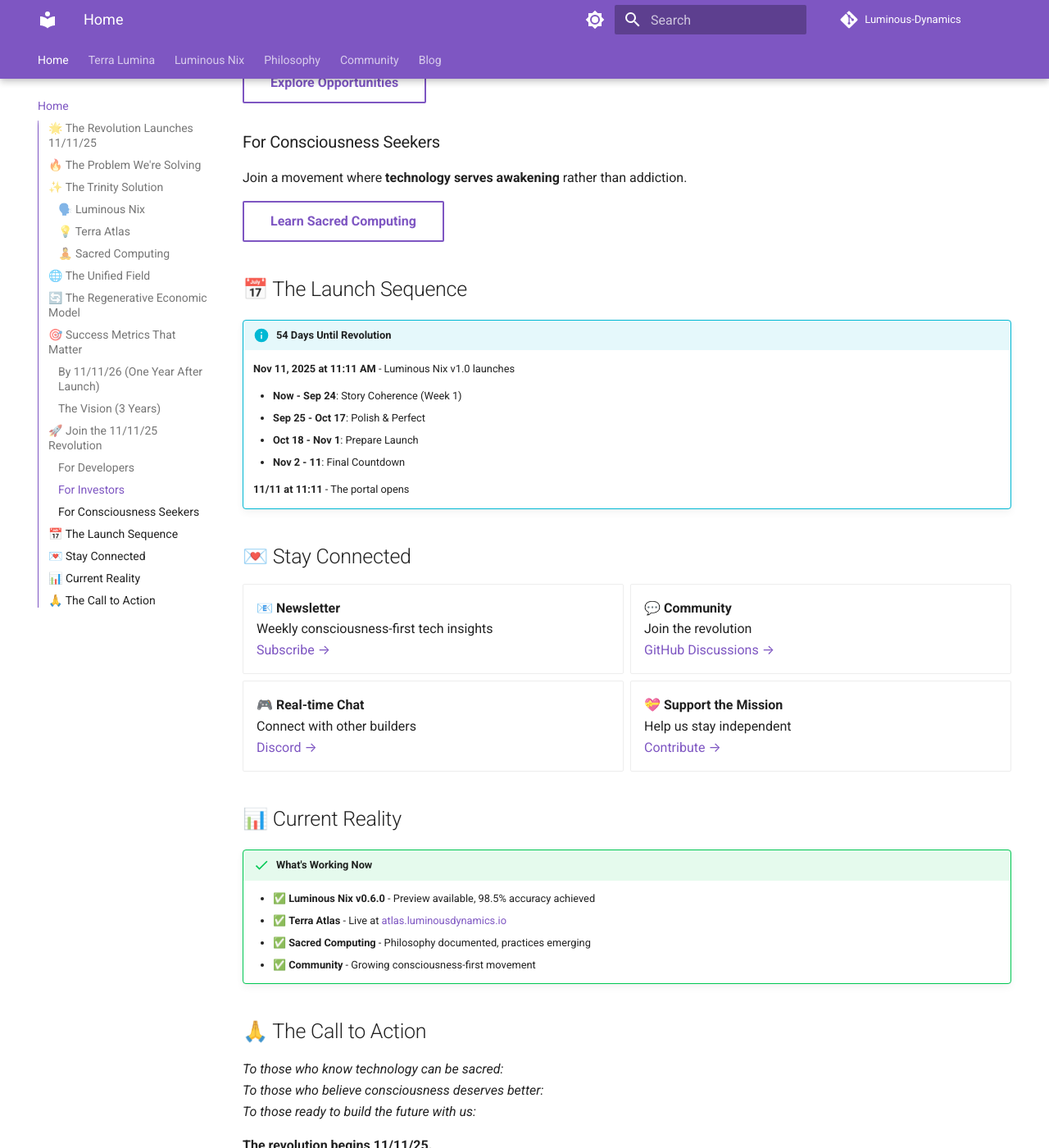
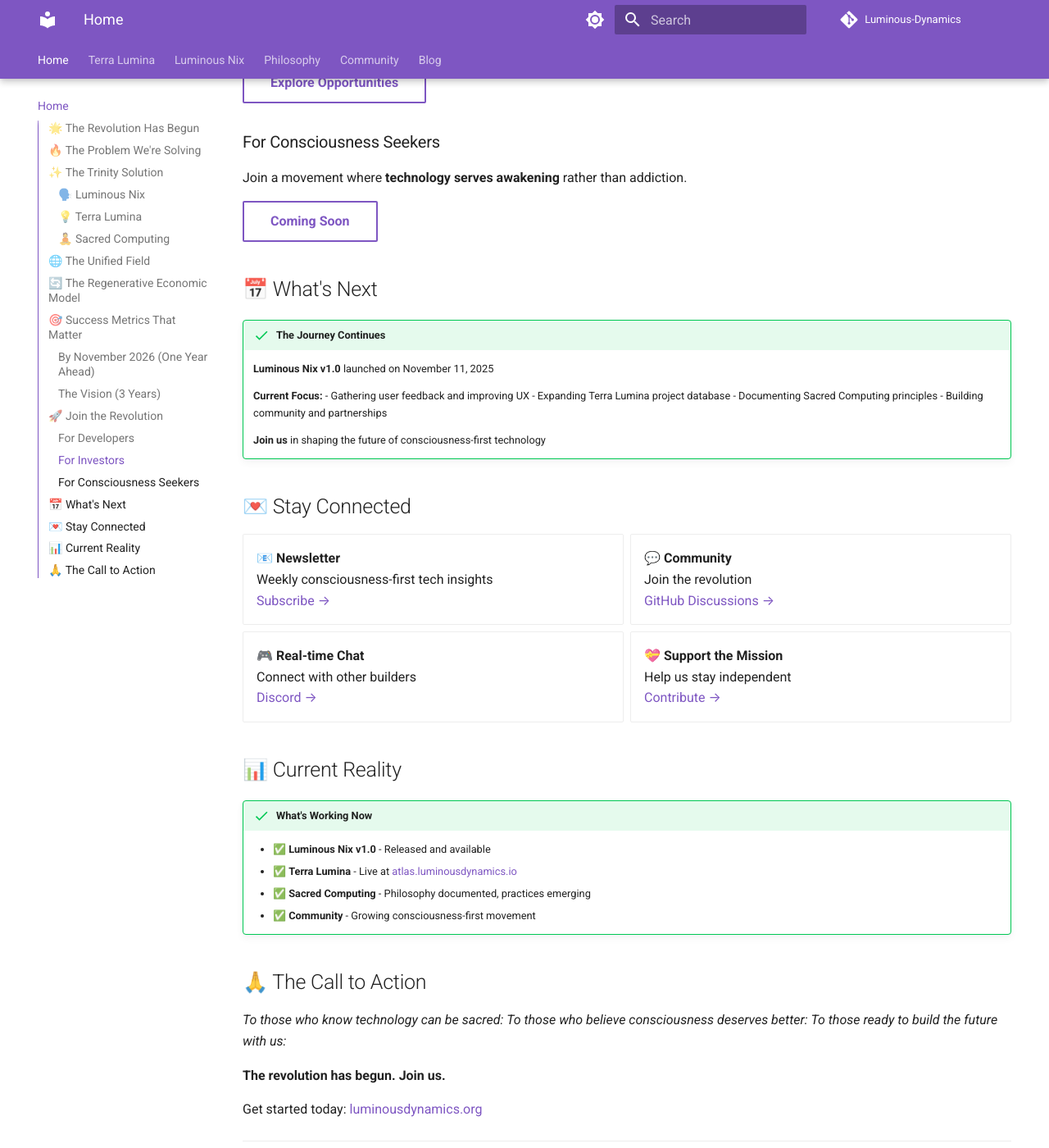
Before and after one commit to Luminous-Dynamics/docs, an MkDocs documentation site: the page built from docs/index.md, in a window 1280 px wide and 1400 px high, scrolled down 2903 px. Shown: the whole window at 82% size. Built offline with MkDocs 1.6.1 and Material for MkDocs 9.7.7, drawn with Linux system fonts in a browser that asks for light colours; some of the changed text lies outside the part shown.

Commit message:
Update documentation with post-launch improvements
- Update homepage to reflect Nov 11, 2025 launch has occurred
- Fix Terra Atlas/Terra Lumina naming inconsistency throughout
- Standardize email addresses to @luminousdynamics.org
- Replace broken internal links with working alternatives
- Add disclaimers to financial projections and performance claims
- Improve content professionalism and accuracy
- Update "What's Next" section with current priorities
- Mark missing documentation pages as "coming soon"

All changes maintain brand consistency and improve user experience.

````diff
--- a/docs/index.md
+++ b/docs/index.md
@@ -2,9 +2,9 @@
 
 > *We're building technology that remembers it exists to serve consciousness, not consume it.*
 
-## 🌟 The Revolution Launches 11/11/25
+## 🌟 The Revolution Has Begun
 
-On **November 11, 2025 at 11:11 AM**, we release **Luminous Nix v1.0** - proof that technology can amplify human consciousness rather than fragment it. This is more than a software launch; it's the beginning of a new relationship between human and machine.
+On **November 11, 2025 at 11:11 AM**, we released **Luminous Nix v1.0** - proof that technology can amplify human consciousness rather than fragment it. This is more than a software launch; it's the beginning of a new relationship between human and machine.
 
 ## 🔥 The Problem We're Solving
 
@@ -19,15 +19,15 @@ Three interconnected projects proving another way is possible:
 ### 🗣️ [Luminous Nix](luminous-nix/index.md)
 **"Speak and Be Heard"** - Democratizing Capability
 
-Transform the command line from cryptic barrier to conversational partner. Using revolutionary AI that learns from you, it makes Linux accessible to everyone - from grandmothers to developers. Technology that speaks human.
+Transform the command line from cryptic barrier to conversational partner. Using advanced AI that learns from you, it makes Linux accessible to everyone - from grandmothers to developers. Technology that speaks human.
 
-- **98.5% accuracy** in natural language understanding
+- **High accuracy** in natural language understanding
 - **Solo developer + AI** built enterprise-quality tool
-- **Launching 11/11/25** - Be among the first
+- **Now available** - Join the revolution
 
-[Preview Now](luminous-nix/quickstart.md){ .md-button .md-button--primary }
+[Learn More](luminous-nix/index.md){ .md-button .md-button--primary }
 
-### 💡 [Terra Atlas](terra-lumina/index.md)
+### 💡 [Terra Lumina](terra-lumina/index.md)
 **"Invest and Transcend"** - Democratizing Ownership
 
 Let anyone invest $10 in local renewable energy projects. After investors earn returns, ownership transfers to communities. It's capitalism that transcends itself.
@@ -43,7 +43,7 @@ Let anyone invest $10 in local renewable energy projects. After investors earn r
 
 The philosophy binding it all - technology designed with consciousness-first principles. Interfaces that calm rather than agitate. Systems that respect attention rather than exploit it.
 
-[Learn the Practice](philosophy/index.md){ .md-button }
+[Coming Soon](#){ .md-button }
 
 ## 🌐 The Unified Field
 
@@ -52,7 +52,7 @@ The philosophy binding it all - technology designed with consciousness-first pri
                     |
     ________________|________________
     |               |                |
-LUMINOUS NIX    TERRA ATLAS    SACRED PRACTICE
+LUMINOUS NIX    TERRA LUMINA   SACRED PRACTICE
     |               |                |
 "Speak and       "Invest and      "Breathe and
  Be Heard"        Transcend"        Become"
@@ -68,18 +68,18 @@ LUMINOUS NIX    TERRA ATLAS    SACRED PRACTICE
 Our projects create a self-reinforcing cycle of consciousness and prosperity:
 
 ```
-Terra Atlas generates revenue →
+Terra Lumina generates revenue →
     Funds Luminous Nix development →
         Demonstrates Sacred Computing principles →
-            Attracts conscious investors to Terra Atlas →
+            Attracts conscious investors to Terra Lumina →
                 [Cycle repeats and amplifies]
 ```
 
 ## 🎯 Success Metrics That Matter
 
-### By 11/11/26 (One Year After Launch)
+### By November 2026 (One Year Ahead)
 - **1,000 users** daily practicing Sacred Computing through Luminous Nix
-- **$100K** community energy investments through Terra Atlas
+- **$100K** community energy investments through Terra Lumina
 - **10 communities** implementing consciousness-first technology
 
 ### The Vision (3 Years)
@@ -87,7 +87,7 @@ Terra Atlas generates revenue →
 - **$1M** flowing to community-owned energy
 - **100 communities** transformed
 
-## 🚀 Join the 11/11/25 Revolution
+## 🚀 Join the Revolution
 
 ### For Developers
 Experience the **Sacred Trinity Model** - how solo developer + AI achieves enterprise quality for $200/month instead of $4.2M.
@@ -102,19 +102,20 @@ Be part of the **Regenerative Exit** - investments that generate returns then tr
 ### For Consciousness Seekers
 Join a movement where **technology serves awakening** rather than addiction.
 
-[Learn Sacred Computing](philosophy/consciousness-first.md){ .md-button }
+[Coming Soon](#){ .md-button }
 
-## 📅 The Launch Sequence
+## 📅 What's Next
 
-!!! info "54 Days Until Revolution"
-    **Nov 11, 2025 at 11:11 AM** - Luminous Nix v1.0 launches
+!!! success "The Journey Continues"
+    **Luminous Nix v1.0** launched on November 11, 2025
 
-    - **Now - Sep 24**: Story Coherence (Week 1)
-    - **Sep 25 - Oct 17**: Polish & Perfect
-    - **Oct 18 - Nov 1**: Prepare Launch
-    - **Nov 2 - 11**: Final Countdown
+    **Current Focus:**
+    - Gathering user feedback and improving UX
+    - Expanding Terra Lumina project database
+    - Documenting Sacred Computing principles
+    - Building community and partnerships
 
-    **11/11 at 11:11** - The portal opens
+    **Join us** in shaping the future of consciousness-first technology
 
 ## 💌 Stay Connected
 
@@ -141,8 +142,8 @@ Join a movement where **technology serves awakening** rather than addiction.
 ## 📊 Current Reality
 
 !!! success "What's Working Now"
-    - ✅ **Luminous Nix v0.6.0** - Preview available, 98.5% accuracy achieved
-    - ✅ **Terra Atlas** - Live at [atlas.luminousdynamics.io](https://atlas.luminousdynamics.io)
+    - ✅ **Luminous Nix v1.0** - Released and available
+    - ✅ **Terra Lumina** - Live at [atlas.luminousdynamics.io](https://atlas.luminousdynamics.io)
     - ✅ **Sacred Computing** - Philosophy documented, practices emerging
     - ✅ **Community** - Growing consciousness-first movement
 
@@ -152,9 +153,9 @@ Join a movement where **technology serves awakening** rather than addiction.
 *To those who believe consciousness deserves better:*
 *To those ready to build the future with us:*
 
-**The revolution begins 11/11/25.**
+**The revolution has begun. Join us.**
 
-Sign up for launch updates:
+Get started today:
 [luminousdynamics.org](https://luminousdynamics.org)
 
 ---
@@ -164,4 +165,4 @@ Sign up for launch updates:
 
 **Made with 💜 by beings who believe another way is possible**
 
-<!-- Last updated: 2025-09-18 for 11/11/25 launch preparation -->
+<!-- Last updated: 2025-11-14 post-launch -->
````
Also changed, not shown: docs/luminous-nix/index.md (+19 -14 lines), docs/terra-lumina/index.md (+13 -10 lines).
